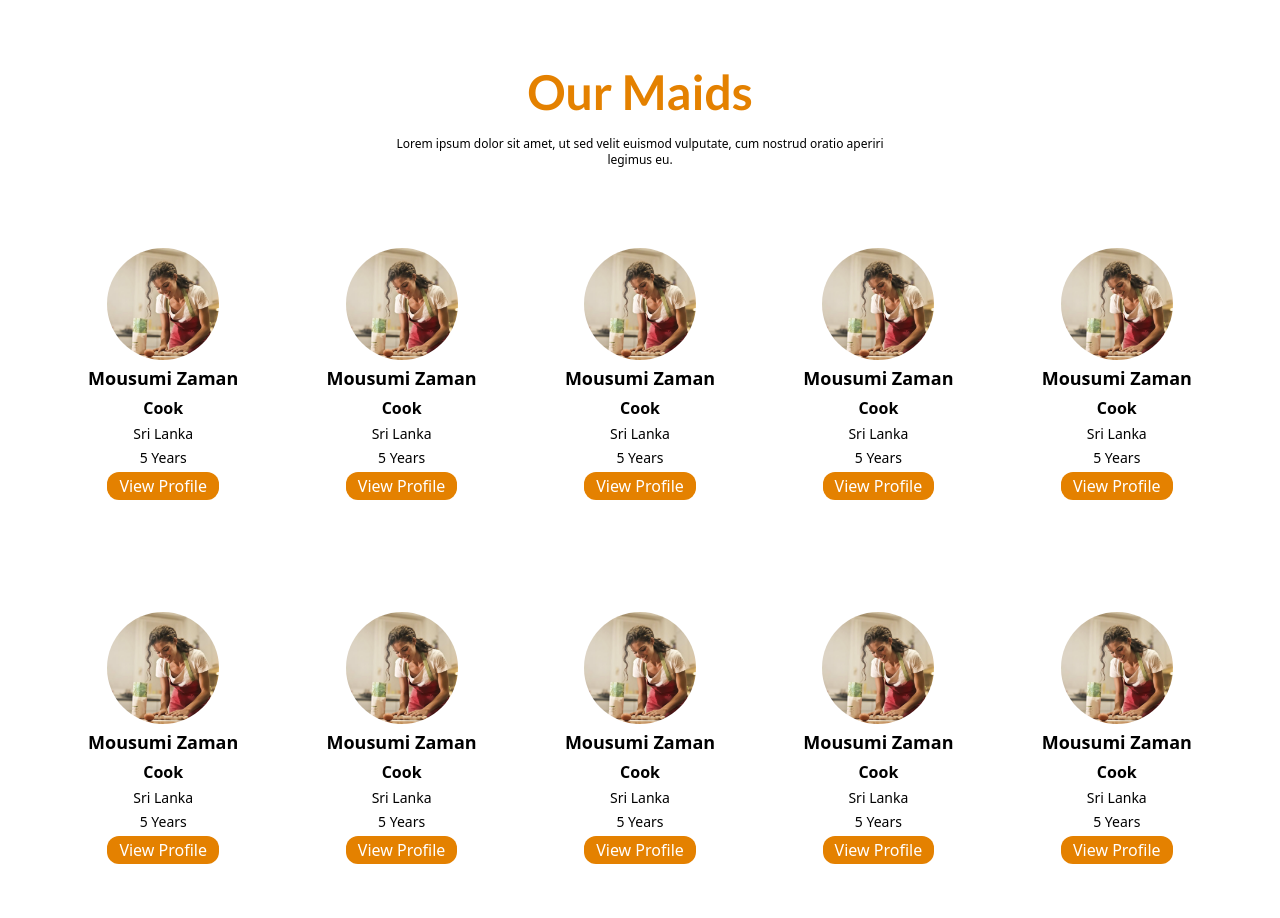
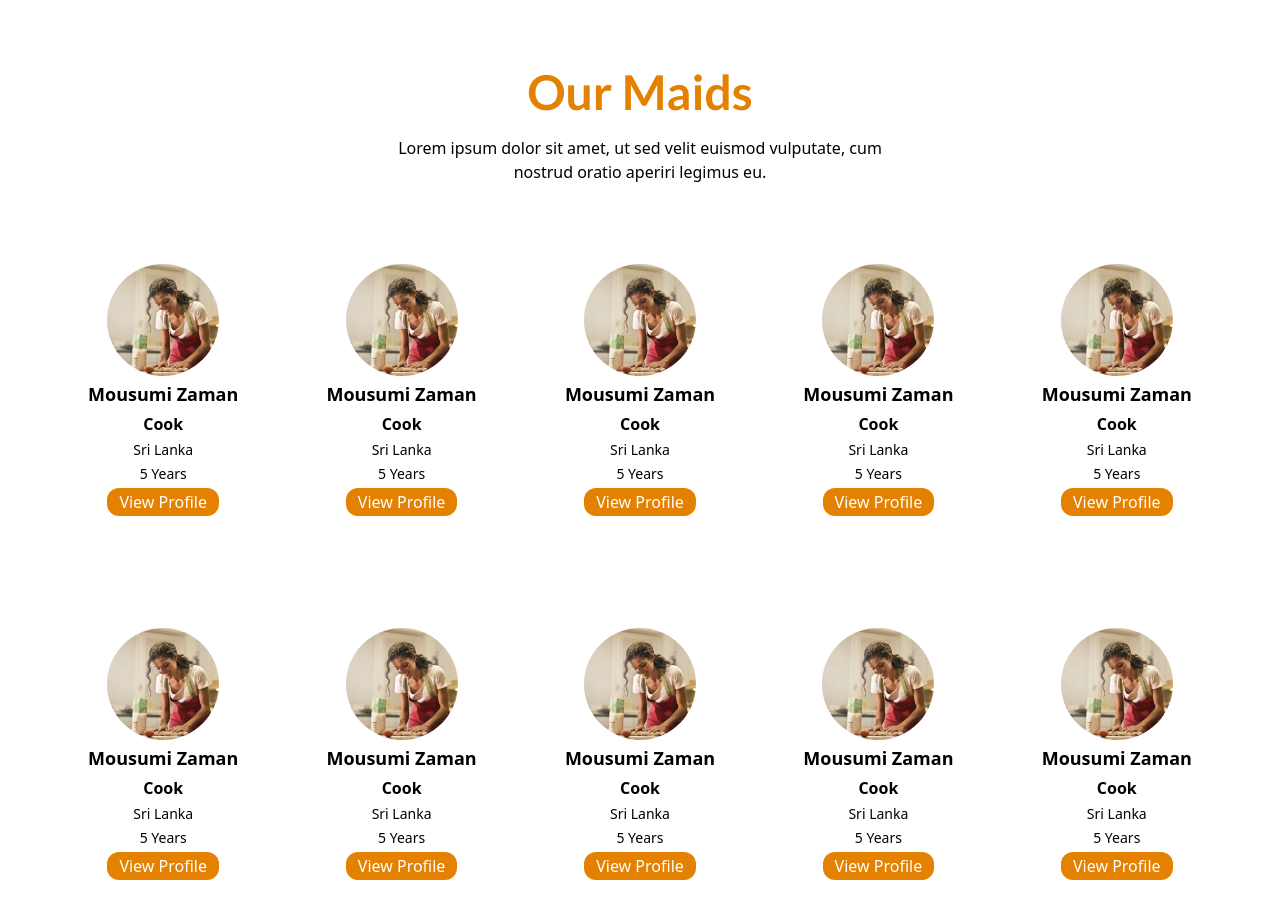
Before and after one commit to itsos4devs/tadbeeralnojoom.com, a Next.js app: page / in a window 1280 px wide. Shown: the part 780-1698 px from the top of the page. Built offline with nearby package versions, Linux system fonts and the light colour scheme.

Commit message:
Update MaidsSections.jsx

```diff
--- a/components/MaidsSections.jsx
+++ b/components/MaidsSections.jsx
@@ -19,7 +19,7 @@ const MaidsSections = () => {
         <h1 className="text-[#E48100] font-lato font-bold md:text-5xl text-2xl">
           Our Maids
         </h1>
-        <p className="md:w-[500px] sm:w-[300px] w-[250px] sm:text-xs text-[10px] mx-auto">
+        <p className="md:w-[500px] sm:w-[300px] w-[250px] lg:text-base md:text-sm text-[10px] mx-auto">
           Lorem ipsum dolor sit amet, ut sed velit euismod vulputate, cum
           nostrud oratio aperiri legimus eu.
         </p>
```
